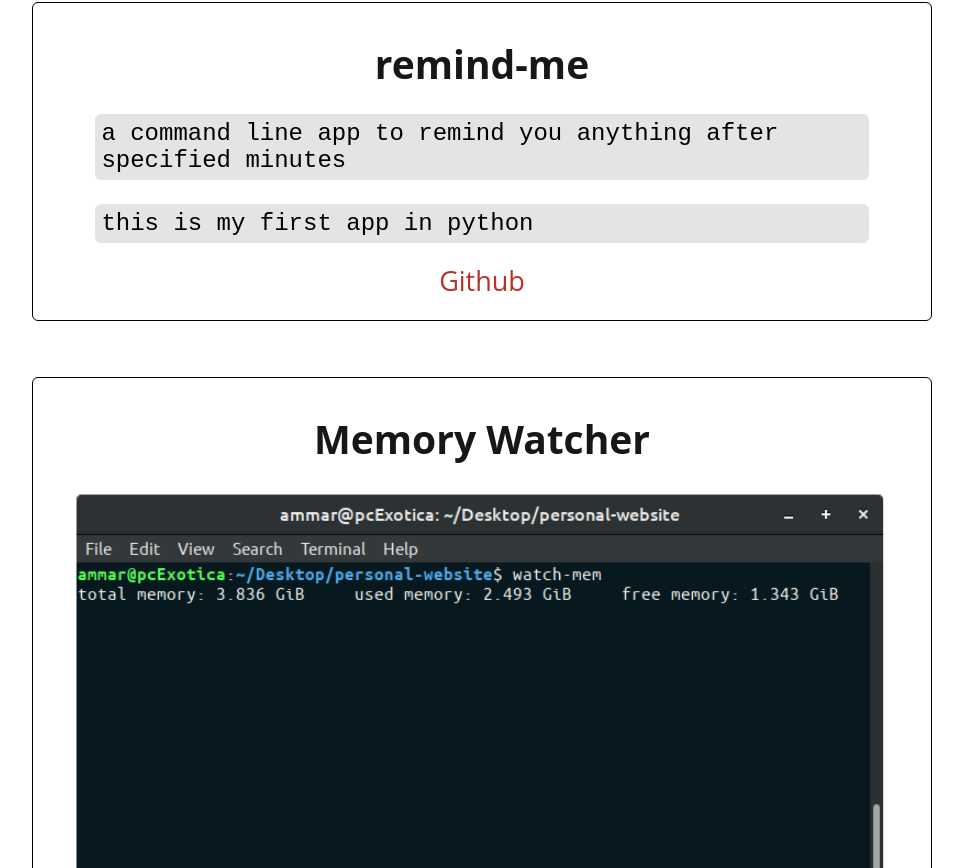
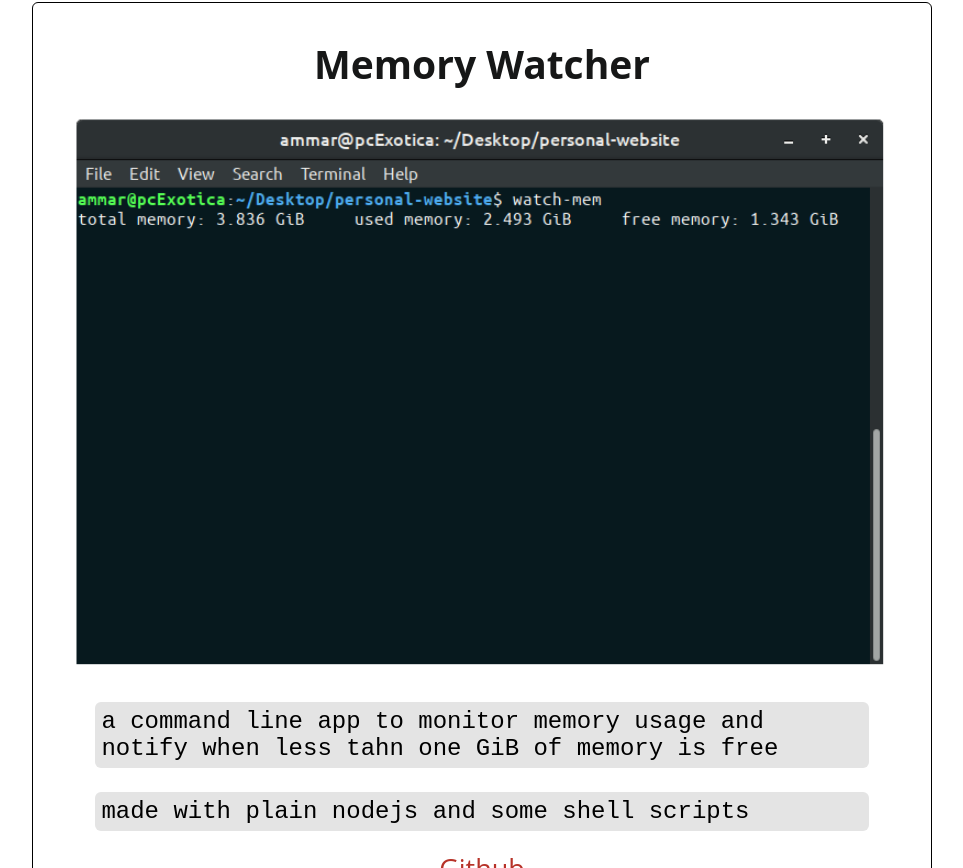
Before and after one commit to ammarbinfaisal/ammarfaisal.xyz, a React (Create React App) app: page /projects in a window 1280 px wide. Shown: the part 272-1140 px from the top of the page, without its empty margins (158-1121 px from the left). Built offline with nearby package versions, Linux system fonts and the light colour scheme; a web font is replaced by a local one.

Commit message:
edit projects section

```diff
--- a/src/components/Projects.jsx
+++ b/src/components/Projects.jsx
@@ -34,21 +34,15 @@ class Projects extends PureComponent {
 				</p>
 				<div id="projects">
 					<Project
-						github="https://github.com/ammarbinfaisal/remind-me"
-						title="remind-me"
-						info="a command line app to remind you anything after specified minutes"
-						techUsed="this is my first app in python"
-					/>
-					<Project
 						github="https://prettinitgithub.com/ammarbinfaisal/"
 						title="Memory Watcher"
 						img="memory-watcher.png"
 						info="a command line app to monitor memory usage and notify when less tahn one GiB of memory is free"
-						techUsed="made with plain nodejs"
+						techUsed="made with plain nodejs and some shell scripts"
 					/>
 					<Project
 						github="https://github.com/ammarbinfaisal/Merriam-Webster-Bot"
-						link="https://t.me/merriamwebsterbot"
+						link="https://telegram.me/merriamwebsterbot"
 						title="Merriam Webster Bot"
 						img="mw-bot.png"
 						info="a telegram bot which sends link to the Merriam&nbsp;Webster's webpage defining the word which you send it"
```
